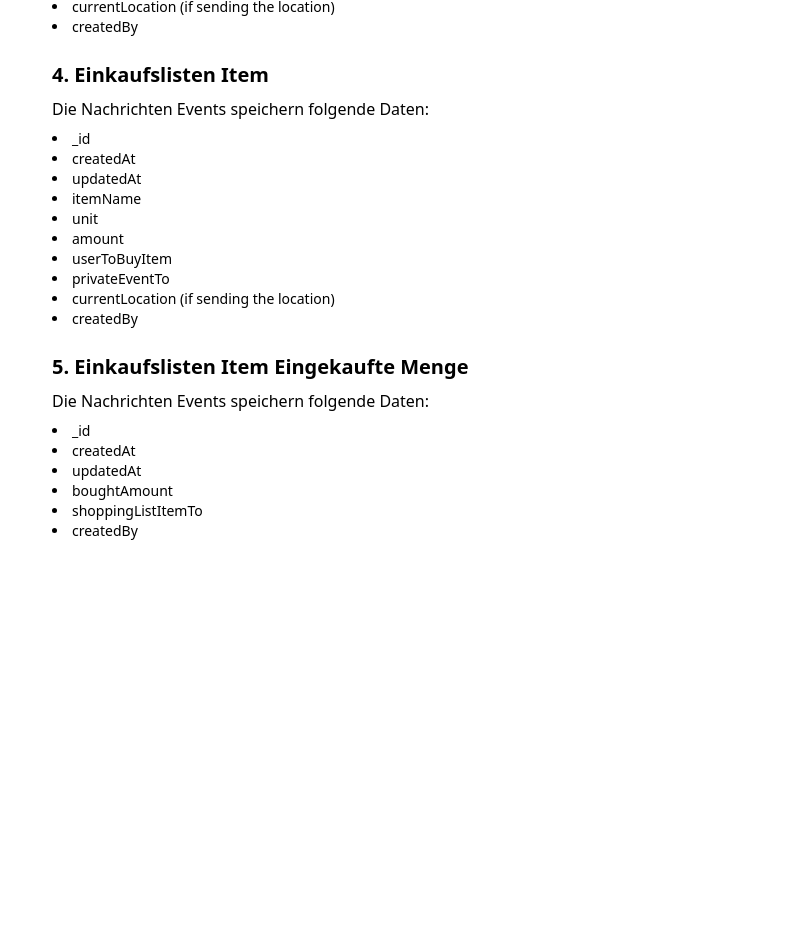
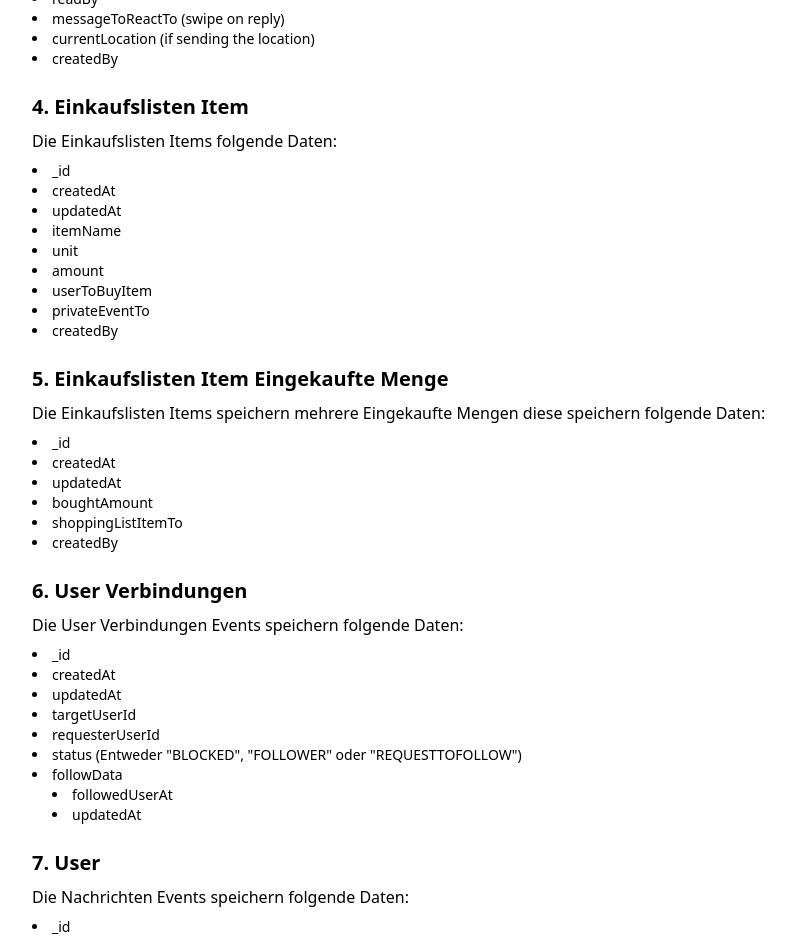
Before and after one commit to MarlonWiss2212/chattyevent-web, a Nuxt app: page /datasecurity/right-on-data-access/21.7.2023 in a window 1280 px wide. Shown: the part 1860-2797 px from the top of the page, without its empty margins (8-804 px from the left). Before the commit the page ends 2421 px from the top, so only its background shows below. Built offline with nearby package versions, Linux system fonts and the light colour scheme.

Commit message:
update page

```diff
--- a/layouts/default.vue
+++ b/layouts/default.vue
@@ -1,6 +1,6 @@
 <template>
   <div class="flex flex-col px-4 md:px-10">
-    <div class="sticky top-0 dark:bg-black dark:text-white">
+    <div class="sticky top-0 dark:bg-black dark:text-white z-10">
       <nav class="flex flex-col md:flex-row py-10 gap-10 items-start md:items-center">
         <NuxtLink to="/" class="flex flex-row items-center">
           <img class="w-12 rounded-md" src="/icon.png" />
--- a/nuxt.config.ts
+++ b/nuxt.config.ts
@@ -1,6 +1,11 @@
 // https://nuxt.com/docs/api/configuration/nuxt-config
 export default defineNuxtConfig({
   ssr: false,
+  app: {
+    head: {
+      link: [{ rel: 'icon', type: 'image/png', href: '/icon.png' }]
+    }
+  },
   modules: [
     '@nuxtjs/tailwindcss',
   ]
--- a/pages/datasecurity/eu-dataprotection/9.5.2023.vue
+++ b/pages/datasecurity/eu-dataprotection/9.5.2023.vue
@@ -1,5 +1,5 @@
 <template>
-  <div class="w-full p-5 overflow-y-auto">
+  <div class="w-full pb-10 overflow-y-auto">
     <h1 class="text-3xl font-bold">Datenschutzerklärung ChattyEvent</h1>
     <div class="mt-6">
       <h2 class="font-bold text-xl">1. Allgemeines</h2>
--- /dev/null
+++ b/pages/datasecurity/imprint/29.7.2023.vue
@@ -0,0 +1,5 @@
+<template>
+  <div class="w-full pb-10 overflow-y-auto">
+    <h1 class="text-3xl font-bold">Impressum ChattyEvent</h1>
+  </div>
+</template>
--- /dev/null
+++ b/pages/datasecurity/imprint/index.vue
@@ -0,0 +1,3 @@
+<script lang="ts" setup>
+navigateTo('/datasecurity/imprint/29.7.2023', { replace: true })
+</script>
--- a/pages/datasecurity/index.vue
+++ b/pages/datasecurity/index.vue
@@ -25,5 +25,12 @@
         Recht auf Auskunft
       </div>
     </NuxtLink>
+    <NuxtLink to="/datasecurity/imprint">
+      <div
+        class="w-full transition duration-300 h-52 rounded-lg border-black dark:border-white hover:bg-black hover:text-white dark:hover:text-black dark:hover:bg-white border-2 flex items-center justify-center"
+      >
+        Impressum
+      </div>
+    </NuxtLink>
   </div>
 </template>
--- a/pages/datasecurity/right-on-data-access/21.7.2023.vue
+++ b/pages/datasecurity/right-on-data-access/21.7.2023.vue
@@ -1,9 +1,10 @@
 <template>
-  <div class="w-full p-5 overflow-y-auto">
+  <div class="w-full pb-10 overflow-y-auto">
     <h1 class="text-3xl font-bold">Recht auf Auskunft ChattyEvent</h1>
     <div class="mt-6">
       <h2 class="font-bold text-xl">1. Allgemeines</h2>
-      <p class="mt-2">Auf dieser Seite werden ihnen alle Daten dargestellt die wir sammeln. Die Verarbeitung der Daten ist in der Datenschutzerklärung beschrieben</p>
+      <p class="mt-2">Auf dieser Seite werden ihnen alle Daten dargestellt die wir sammeln. Die Verarbeitung der Daten ist in der Datenschutzerklärung beschrieben.</p>
+      <p class="mt-1">Bilder, Videos und Audio werden über Amzon S3 auf einem AWS Server gespeichert. Alle anderen Daten werden in einer NOSQL Datenbank auch auf einem AWS Server gespeichert</p>
     </div>
     <div class="mt-6">
       <h2 class="font-bold text-xl">2. Gruppenchats</h2>
@@ -88,7 +89,7 @@
     <div class="mt-6">
       <h2 class="font-bold text-xl">3. Nachrichten</h2>
       <div class="mt-2">
-        <p>Die Nachrichten Events speichern folgende Daten:</p>
+        <p>Die Nachrichten speichern folgende Daten:</p>
         <ul class="list-disc list-inside mt-2 text-sm">
           <li>_id</li>
           <li>createdAt</li>
@@ -106,7 +107,7 @@
     <div class="mt-6">
       <h2 class="font-bold text-xl">4. Einkaufslisten Item</h2>
       <div class="mt-2">
-        <p>Die Nachrichten Events speichern folgende Daten:</p>
+        <p>Die Einkaufslisten Items folgende Daten:</p>
         <ul class="list-disc list-inside mt-2 text-sm">
           <li>_id</li>
           <li>createdAt</li>
@@ -116,7 +117,6 @@
           <li>amount</li>
           <li>userToBuyItem</li>
           <li>privateEventTo</li>
-          <li>currentLocation (if sending the location)</li>
           <li>createdBy</li>
         </ul>
       </div>
@@ -124,7 +124,7 @@
     <div class="mt-6">
       <h2 class="font-bold text-xl">5. Einkaufslisten Item Eingekaufte Menge</h2>
       <div class="mt-2">
-        <p>Die Nachrichten Events speichern folgende Daten:</p>
+        <p>Die Einkaufslisten Items speichern mehrere Eingekaufte Mengen diese speichern folgende Daten:</p>
         <ul class="list-disc list-inside mt-2 text-sm">
           <li>_id</li>
           <li>createdAt</li>
@@ -135,5 +135,57 @@
         </ul>
       </div>
     </div>
+    <div class="mt-6">
+      <h2 class="font-bold text-xl">6. User Verbindungen</h2>
+      <div class="mt-2">
+        <p>Die User Verbindungen Events speichern folgende Daten:</p>
+        <ul class="list-disc list-inside mt-2 text-sm">
+          <li>_id</li>
+          <li>createdAt</li>
+          <li>updatedAt</li>
+          <li>targetUserId</li>
+          <li>requesterUserId</li>
+          <li>status (Entweder "BLOCKED", "FOLLOWER" oder "REQUESTTOFOLLOW")</li>
+          <li>followData</li>
+          <ul class="list-disc list-inside ml-5">
+            <li>followedUserAt</li>
+            <li>updatedAt</li>
+          </ul>
+        </ul>
+      </div>
+    </div>
+    <div class="mt-6">
+      <h2 class="font-bold text-xl">7. User</h2>
+      <div class="mt-2">
+        <p>Die Nachrichten Events speichern folgende Daten:</p>
+        <ul class="list-disc list-inside mt-2 text-sm">
+          <li>_id</li>
+          <li>createdAt</li>
+          <li>updatedAt</li>
+          <li>username</li>
+          <li>authId (firebase)</li>
+          <li>firstname</li>
+          <li>lastname</li>
+          <li>profileImage</li>
+          <li>birthdate</li>
+          <li>permissions</li>
+          <ul class="list-disc list-inside ml-5">
+            <li>groupchatAddMe</li>
+            <ul class="list-disc list-inside ml-5">
+              <li>permission (entweder "NONE", "FOLLOWERS_EXCEPT" oder "ONLY_SELECTED_FOLLOWERS")</li>
+              <li>exceptUserIds</li>
+              <li>selectedUserIds</li>
+            </ul>
+            <li>privateEventAddMe</li>
+            <ul class="list-disc list-inside ml-5">
+              <li>permission (entweder "NONE", "FOLLOWERS_EXCEPT" oder "ONLY_SELECTED_FOLLOWERS")</li>
+              <li>exceptUserIds</li>
+              <li>selectedUserIds</li>
+            </ul>
+            <li>calendarWatchIHaveTime (true oder false)</li>
+          </ul>
+        </ul>
+      </div>
+    </div>
   </div>
 </template>
--- a/pages/datasecurity/terms-of-use/9.5.2023.vue
+++ b/pages/datasecurity/terms-of-use/9.5.2023.vue
@@ -1,5 +1,5 @@
 <template>
-  <div class="w-full p-5 overflow-y-auto">
+  <div class="w-full pb-10 overflow-y-auto">
     <h1 class="text-3xl font-bold">Nutzungsbedingungen ChattyEvent</h1>
     <p class="mt-6">Willkommen bei ChattyEvent. Bitte lesen Sie diese Nutzungsbedingungen sorgfältig durch, da sie Ihre Nutzung der App regeln und wichtige Informationen über Ihre Rechte und Pflichten enthalten.</p>
     <div class="mt-6">
--- a/pages/index.vue
+++ b/pages/index.vue
@@ -3,6 +3,5 @@
     <title>ChattyEvent</title>
   </head>
   <div>
-    Startseite
   </div>
 </template>
```
